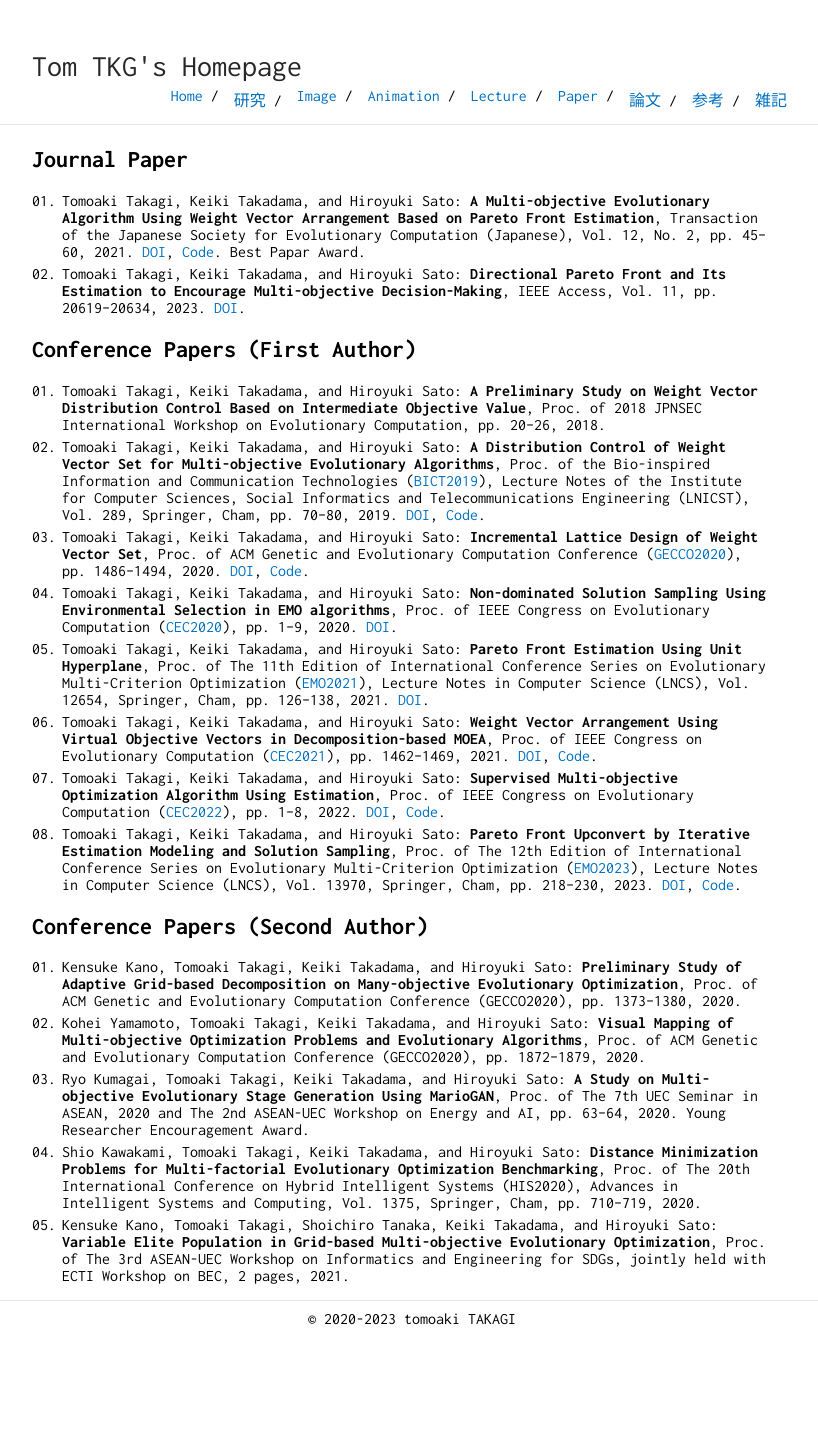
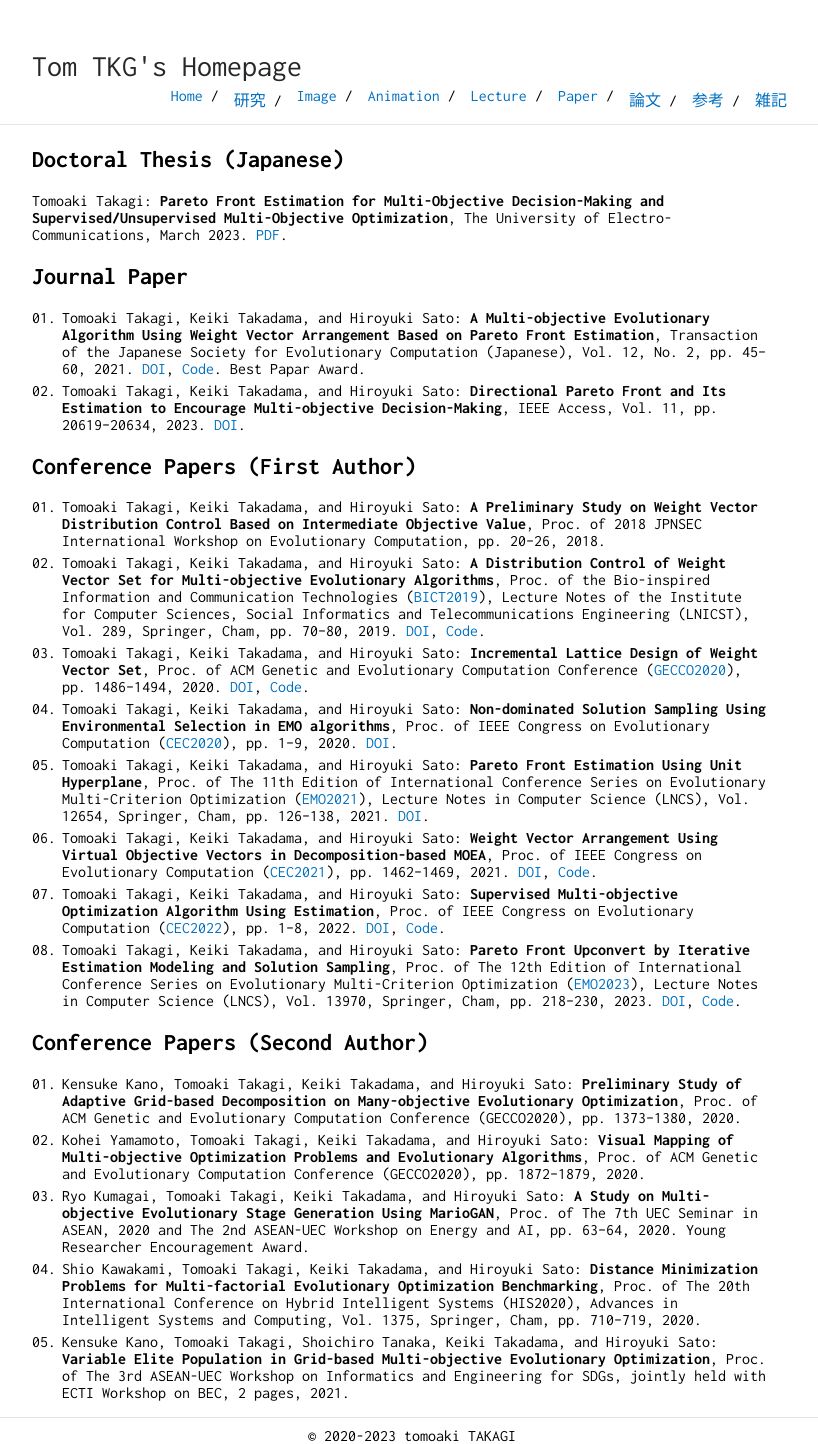
Before and after one commit to tomtkg/tomtkg.github.io, a Jekyll site: the page built from paper.md, in a window 1280 px wide. Shown: the whole page, without its empty margins (228-1046 px from the left). Built offline with Jekyll 4.4.1, drawn with Linux system fonts in a browser that asks for light colours; before the commit the page ends 1327 px from its top, so only the background shows below that.

Commit message:
Update paper.md

```diff
--- a/paper.md
+++ b/paper.md
@@ -2,6 +2,9 @@
 layout: default
 title: Tom TKG's Homepage
 ---
+
+## Doctoral Thesis (Japanese)
+Tomoaki Takagi: **Pareto Front Estimation for Multi-Objective Decision-Making and Supervised/Unsupervised Multi-Objective Optimization**, The University of Electro-Communications, March 2023. [PDF](https://uec.repo.nii.ac.jp/?action=repository_uri&item_id=10431&file_id=20&file_no=1){:target="_blank"}.
 
 ## Journal Paper
 1. Tomoaki Takagi, Keiki Takadama, and Hiroyuki Sato: **A Multi-objective Evolutionary Algorithm Using Weight Vector Arrangement Based on Pareto Front Estimation**, Transaction of the Japanese Society for Evolutionary Computation (Japanese), Vol. 12, No. 2, pp. 45--60, 2021. [DOI](https://doi.org/10.11394/tjpnsec.12.45){:target="_blank"}, [Code](https://github.com/tomtkg/MOEA-D-PFE){:target="_blank"}. Best Papar Award.
```
